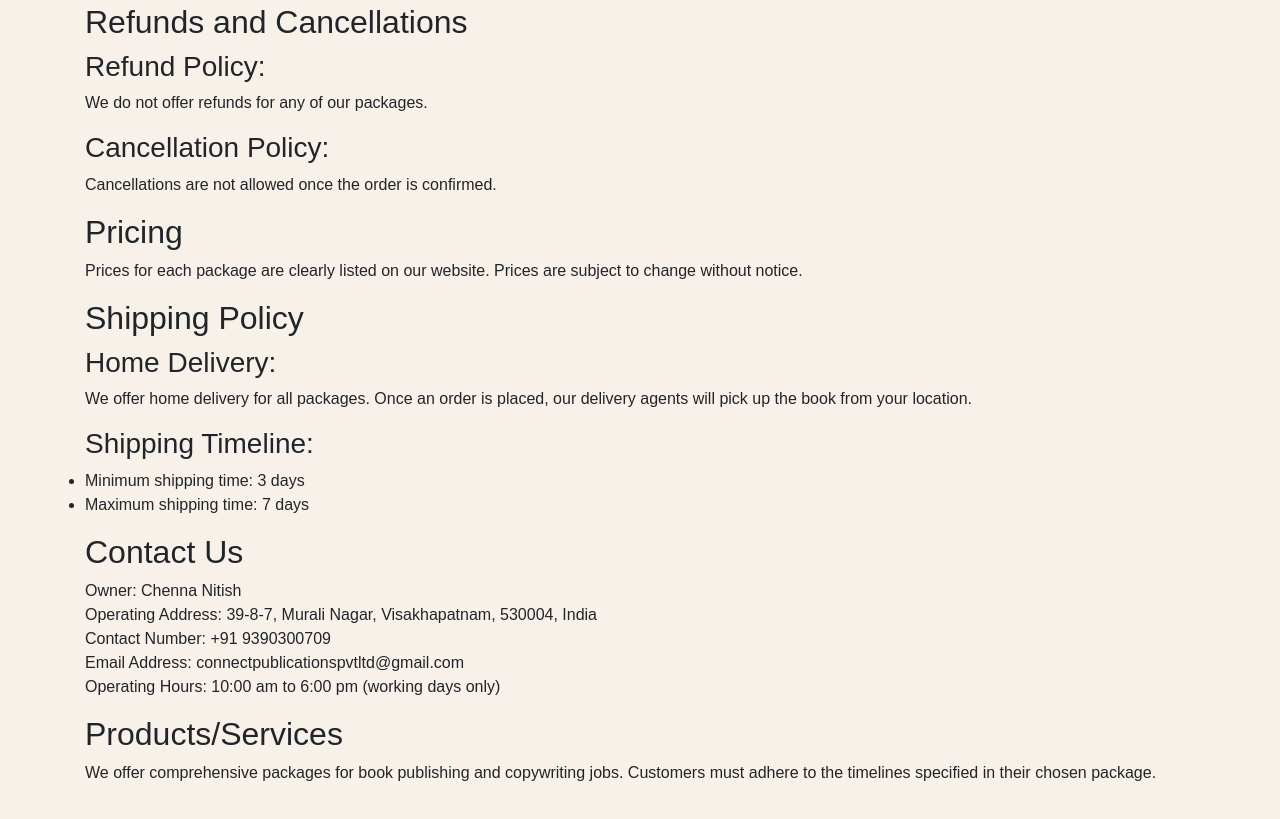
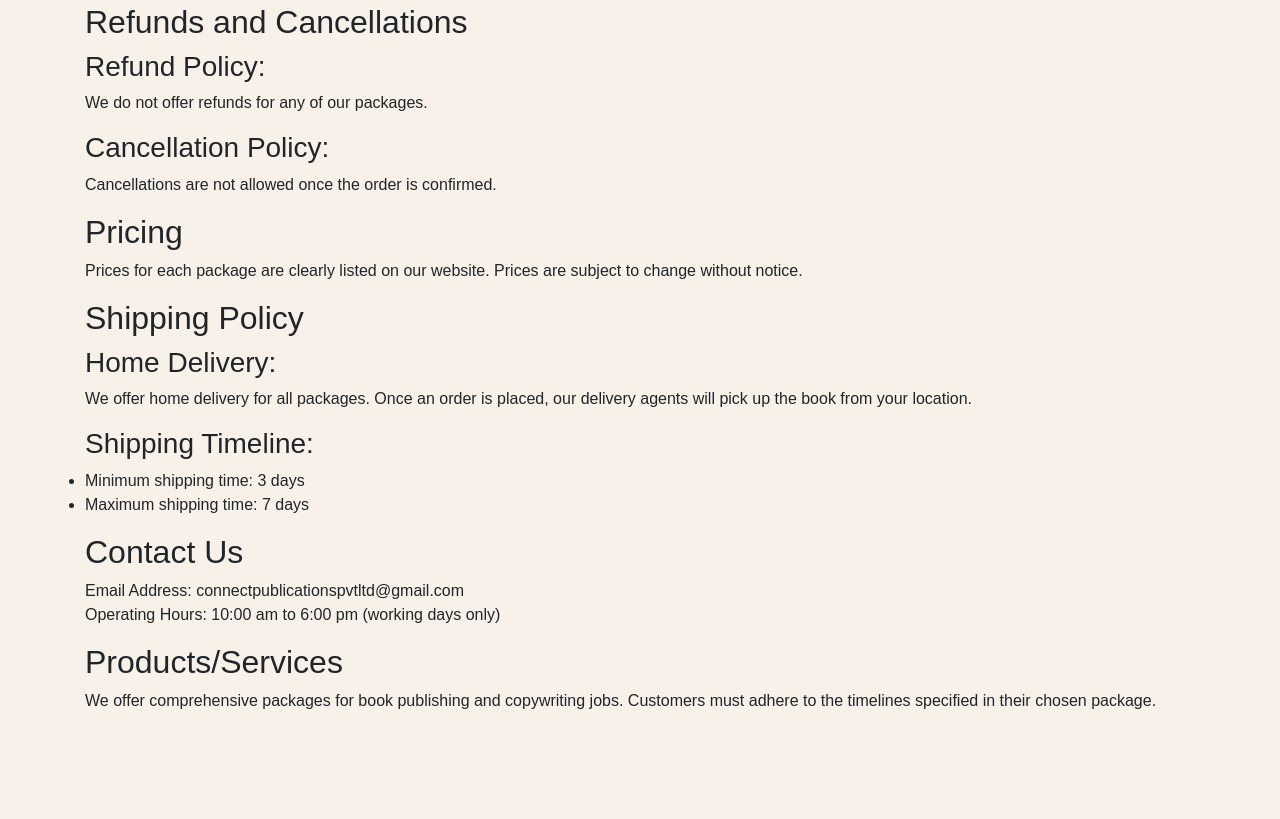
Before and after one commit to prajwalkoppisetty/connectpublications, a plain HTML site: page termsandcondition.html in a window 1280 px wide. Shown: the part 840-1659 px from the top of the page. After the commit the page ends 1601 px from the top, so only its background shows below. Drawn offline with nearby package versions, Linux system fonts and the light colour scheme; a script that the page names is missing.

Commit message:
Update termsandcondition.html

```diff
--- a/termsandcondition.html
+++ b/termsandcondition.html
@@ -89,9 +89,9 @@
 
     <h2>Contact Us</h2>
     <p>
-      Owner: Chenna Nitish<br>
-      Operating Address: 39-8-7, Murali Nagar, Visakhapatnam, 530004, India<br>
-      Contact Number: +91 9390300709<br>
+
+
+
       Email Address: connectpublicationspvtltd@gmail.com<br>
       Operating Hours: 10:00 am to 6:00 pm (working days only)
     </p>
```
